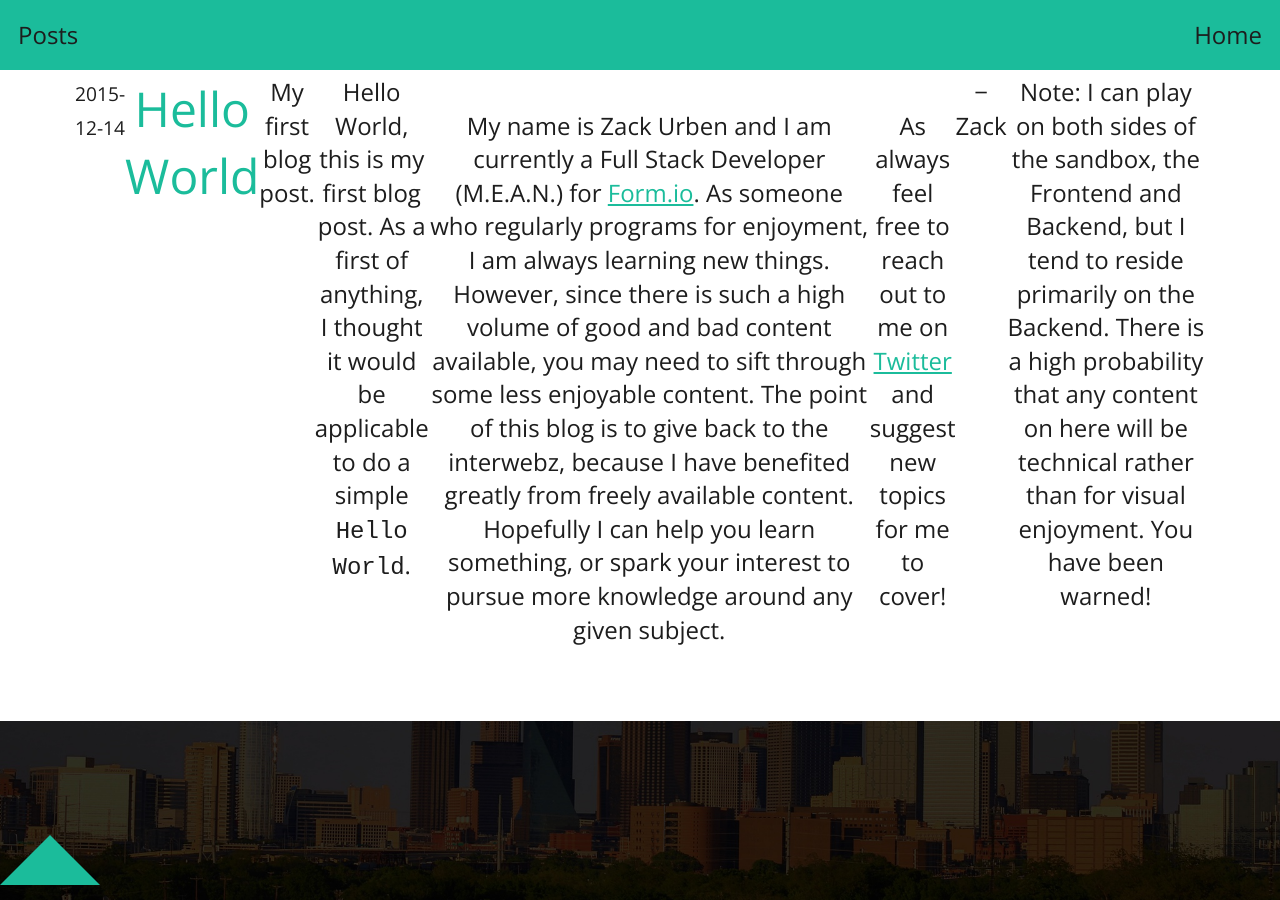
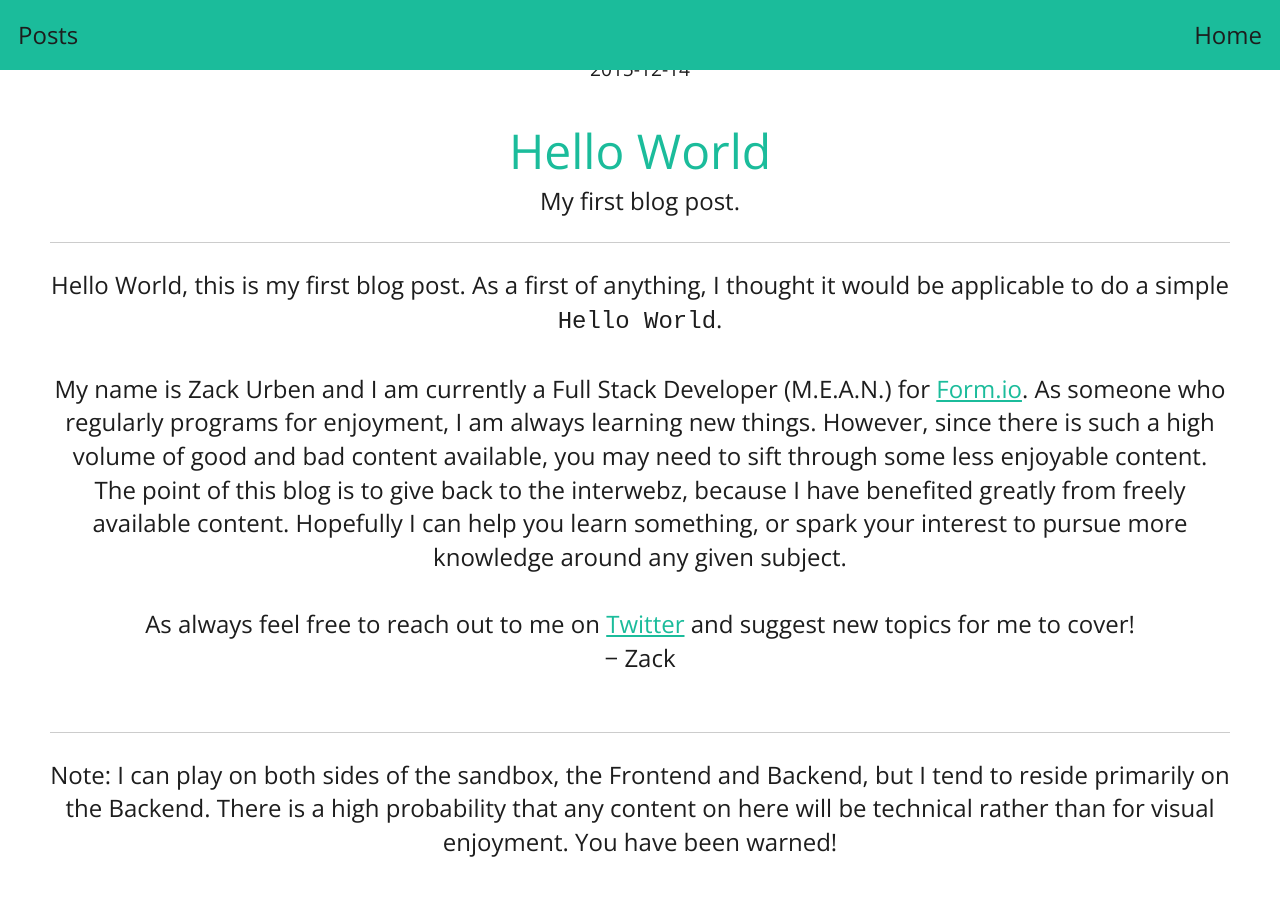
Before and after one commit to zackurben/zackurben.github.io, a Jekyll site: the page built from blog/_posts/2015-12-14-hello-world.md, in a window 1280 px wide. Built offline with Jekyll 4.4.1, drawn with Linux system fonts in a browser that asks for light colours; nearby versions of some CDN libraries.

Commit message:
Reworking about section.

```diff
--- a/_includes/footer.html
+++ b/_includes/footer.html
@@ -12,7 +12,5 @@
 <script src="/js/lodash.min.js"></script>
 <script src="/js/main.js"></script>
 <footer>
-  <a href="#about" class="flex">
-    <div class="arrow reversed"></div>
-  </a>
+  <a href="#about" class="arrow reversed"></a>
 </footer>
--- a/_sass/_base.scss
+++ b/_sass/_base.scss
@@ -25,14 +25,11 @@ html {
   @include resize-font($text-body-size);
 }
 
-body {
-  @include flex;
+body, header, footer {
+  overflow: hidden;
+  display: flex;
+  flex: 1 1 auto;
   flex-direction: column;
-}
-
-.center {
-  text-align: center;
-  align-self: center;
 }
 
 header {
@@ -41,12 +38,11 @@ header {
   h1, h2, h3 {
     color: $text-secondary-color;
   }
-
-  display: flex;
-  flex: 1 1 auto;
-  flex-direction: column;
 }
 
+footer {
+  height: 40vh;
+}
 
 h1, h2, h3, h4, h5, h6, p {
   text-align: center;
@@ -141,16 +137,20 @@ nav {
 }
 
 .col {
+  display: flex;
+  flex: 1 1;
   flex-direction: column;
 }
 
 .row {
+  display: flex;
+  // flex: 1 1;
   flex-direction: row;
 }
 
 .content {
   @include flex;
-
+  flex-direction: column;
   padding: round($content-padding/2);
   background-color: $site-primary-color;
 
@@ -158,20 +158,20 @@ nav {
     background-color: $site-secondary-color;
   }
 
-  .row, .col {
-    @include flex;
+  .row {
+    .col {
+      &:first-child {
+        flex: 1 2;
+      }
 
-    div {
-      @include flex;
-
+      flex: 2 1;
       padding: round($content-padding/4);
       justify-content: center;
     }
+  }
+}
 
 .profile {
-      display: block;
-
-      img {
   border: $site-accent-color;
   border-width: 7px;
   // border-radius: 21px;
@@ -180,9 +180,6 @@ nav {
 
   max-width: 20vw;
   height: auto;
-      }
-    }
-  }
 }
 
 .ct-chart {
@@ -230,12 +227,6 @@ nav {
   padding: 0;
 }
 
-footer {
-  height: 40vh;
-
-  @include flex;
-}
-
 .blog-header {
   padding: 66px 0 0 0;
   overflow: hidden;
```
Also changed, not shown: index.html (+6 -6 lines). Lines whose indentation alone changed are shown as unchanged.
